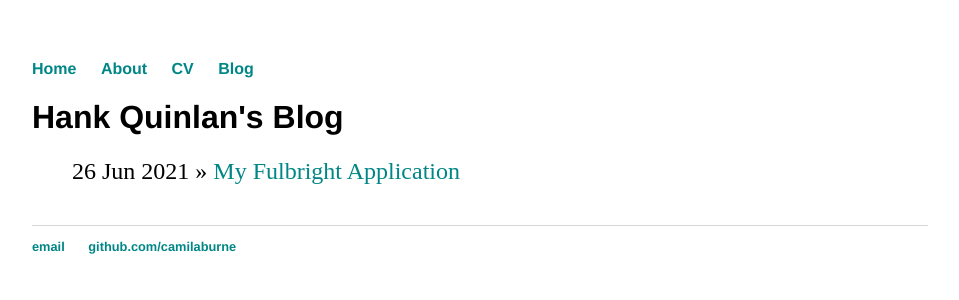
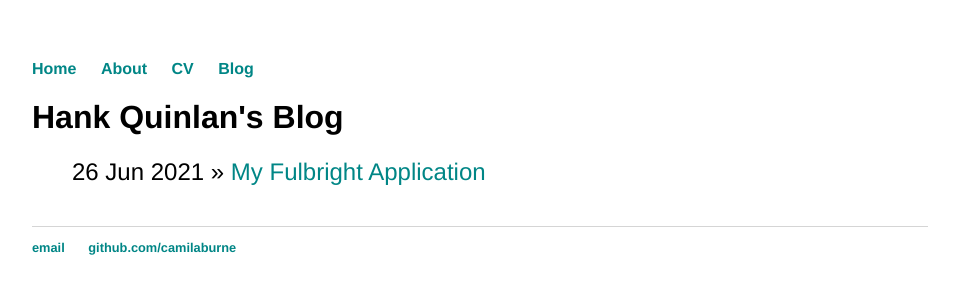
Before and after one commit to camilaburne/camilaburne.github.io, a Jekyll site: the page built from blog/index.html, in a window 1280 px wide. Shown: the top 300 px of the page, without its empty margins (160-1119 px from the left). Built offline with Jekyll 4.4.1, drawn with Linux system fonts in a browser that asks for light colours.

Commit message:
Edit css

```diff
--- a/css/main.css
+++ b/css/main.css
@@ -33,19 +33,17 @@ footer {
     font-size: .8em;
 }
 
-ul.posts {
-    margin: 20px auto 40px;
-    font-size: 1.3em;
-}
-
-ul.posts li {
-    list-style: none;
-}
 
 
 /* Blog */
 ul.posts { margin: 20px auto 40px; font-size: 1.5em; }
-ul.posts li { list-style: none; }
+ul.posts li { list-style: none;
+              font-family:'Helvetica', 'Arial', 'Sans-Serif';}
+
+ul.posts p { font-size: 1.2em;
+             line-height: 1.1em;
+             font-family:'Helvetica', 'Arial', 'Sans-Serif';
+}
 
 /* CV */
 .cv { margin: 0px 0px 60px; }
```
